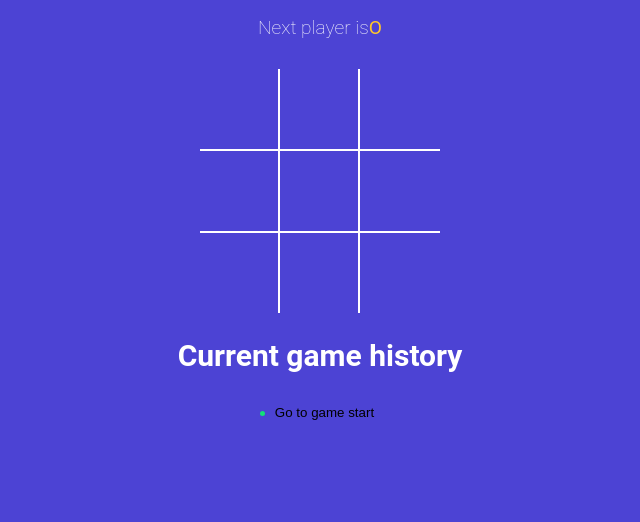
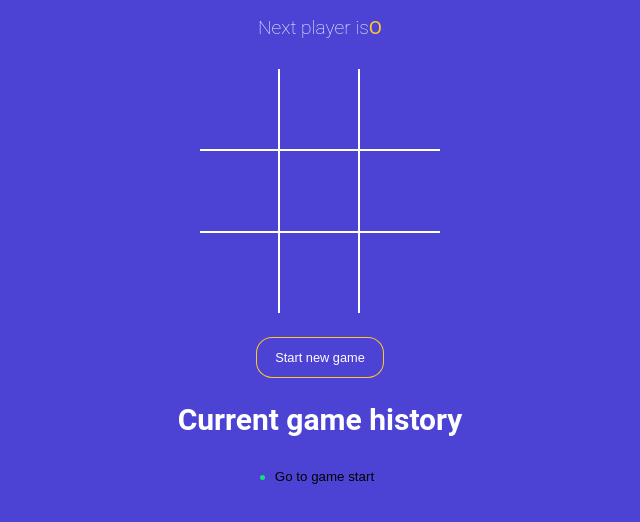
Before and after one commit to anilk1995/tictactoe, a React (Vite) app: page / in a window 1280 px wide. Shown: the top 522 px of the page, without its empty margins (320-960 px from the left). Built offline with nearby package versions, Linux system fonts and the light colour scheme.

Commit message:
added restart functionality

```diff
--- a/src/App.jsx
+++ b/src/App.jsx
@@ -6,10 +6,10 @@
 import StatusMessage from './components/StatusMessage';
 import History from './components/History';
 
+const NEW_GAME = [{ squares: Array(9).fill(null), isXNext: false }];
+
 function App() {
-  const [history, setHistory] = useState([
-    { squares: Array(9).fill(null), isXNext: false },
-  ]);
+  const [history, setHistory] = useState(NEW_GAME);
 
   const [currentMove, setCurrentMove] = useState(0);
 
@@ -52,6 +52,11 @@
     setCurrentMove(move);
   }
 
+  function onNewGameStart() {
+    setHistory(NEW_GAME);
+    setCurrentMove(0);
+  }
+
   return (
     <div className="app">
       <StatusMessage gamingBoard={gamingBoard} winner={winner} />
@@ -59,6 +64,13 @@
         squares={gamingBoard.squares}
         handleSquareClick={handleSquareClick}
       />
+      <button
+        type="button"
+        onClick={onNewGameStart}
+        className={`btn-reset ${winner ? 'active' : ''}`}
+      >
+        Start new game
+      </button>
       <h2>Current game history</h2>
       <History history={history} moveTo={moveTo} currentMove={currentMove} />
     </div>
```
